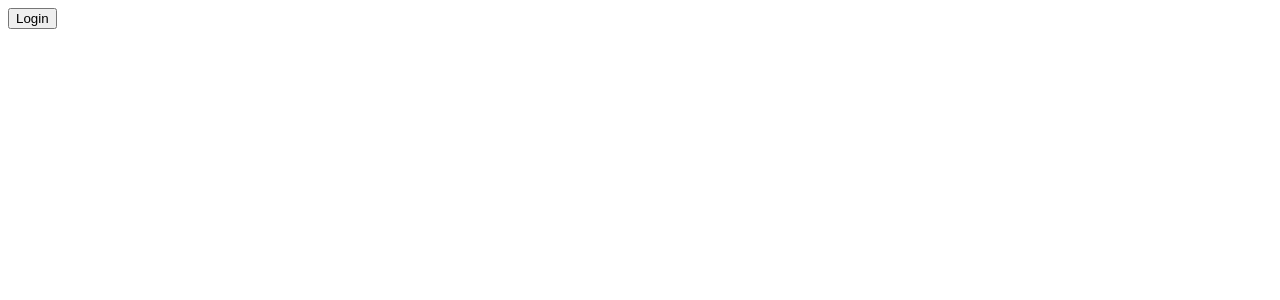
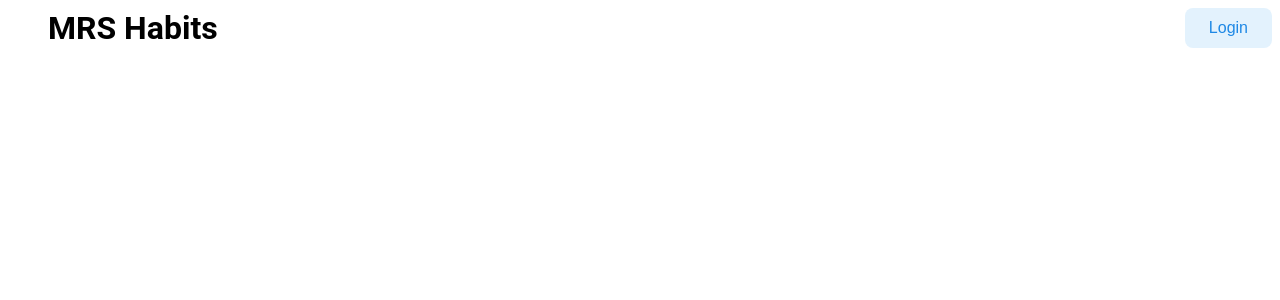
Before and after one commit to mskwarczek/mrs-habits, a React (Create React App) app: page / in a window 1280 px wide. Shown: the top 300 px of the page. Built offline with nearby package versions, Linux system fonts and the light colour scheme.

Commit message:
style: add GlobalStyles and ThemeProvider, add header

```diff
--- a/src/App.tsx
+++ b/src/App.tsx
@@ -1,15 +1,18 @@
 import React from 'react';
+import { ThemeProvider } from 'styled-components';
 
-import UserPanel from './components/UserPanel';
+import Header from './components/Header';
+import GlobalStyle from './styles/GlobalStyle';
+import defaultTheme from './styles/themes/defaultTheme';
 
 const HabitsApp = () => {
   return (
-    <>
-      <header></header>
+    <ThemeProvider theme={defaultTheme} >
+      <GlobalStyle />
+      <Header />
       <main>
-        <UserPanel />
       </main>
-    </>
+    </ThemeProvider>
   );
 };
 
--- /dev/null
+++ b/src/components/Button.tsx
@@ -0,0 +1,38 @@
+import React from 'react';
+import styled from 'styled-components';
+
+const StyledButton = styled.button`
+  display: flex;
+  justify-content: center;
+  align-items: center;
+  cursor: pointer;
+  outline: inherit;
+  border: none;
+  border-radius: ${({ theme }) => theme.borderRad.s};
+  padding: ${({ theme }) => theme.space.xs} ${({ theme }) => theme.space.m};
+  background-color: ${({ theme }) => theme.color.bg.action};
+  color: ${({ theme }) => theme.color.text.action};
+  font-weight: ${({ theme }) => theme.fontWeight.action};
+  font-size: ${({ theme }) => theme.fontSize.m};
+  line-height: ${({ theme }) => theme.lineHeight.m};
+  &:hover {
+    background-color: ${({ theme }) => theme.color.text.action};
+    color: ${({ theme }) => theme.color.bg.action};
+  }
+`;
+
+interface IButtonProps {
+  text: string;
+  disabled?: boolean;
+  action?: (...args: any[]) => void;
+};
+
+const Button = ({ text, disabled, action }: IButtonProps) => {
+  return (
+    <StyledButton onClick={action && !disabled ? () => action() : () => null} disabled={disabled}>
+      {text}
+    </StyledButton>
+  );
+};
+
+export default Button;
--- /dev/null
+++ b/src/components/Header.tsx
@@ -0,0 +1,25 @@
+import React from 'react';
+import styled from 'styled-components';
+
+import UserPanel from './UserPanel';
+
+const StyledHeader = styled.header`
+  display: flex;
+  flex-flow: row nowrap;
+  align-items: center;
+  justify-content: space-between;
+  background-color: ${({ theme }) => theme.color.bg.primary};
+  padding-left: ${({ theme }) => theme.space.xl};
+  margin-bottom: ${({ theme }) => theme.space.l};
+`;
+
+const Header = () => {
+  return (
+    <StyledHeader>
+      <h1>MRS Habits</h1>
+      <UserPanel />
+    </StyledHeader>
+  );
+};
+
+export default Header;
--- a/src/components/UserPanel.tsx
+++ b/src/components/UserPanel.tsx
@@ -1,5 +1,7 @@
 import React from 'react';
+import styled from 'styled-components';
 
+import Button from './Button';
 import {
   TRootState,
   useAppDispatch,
@@ -7,6 +9,15 @@ import {
   login,
   logout,
 } from '../store';
+
+const StyledWrapper = styled.div`
+  display: flex;
+  flex-flow: row nowrap;
+  align-items: center;
+  justify-content: flex-end;
+  gap: ${({ theme }) => theme.space.m};
+  background-color: ${({ theme }) => theme.color.bg.primary};
+`;
 
 const UserPanel = () => {
   const dispatch = useAppDispatch();
@@ -21,14 +32,17 @@ const UserPanel = () => {
   };
 
   return (
-    <div>
-      {user.displayName ? <p>Welcome {user.displayName}</p> : null}
+    <StyledWrapper>
+      {user.displayName ? <p>Welcome {user.displayName}!</p> : null}
       {!user.uid ? (
-        <button onClick={handleLogin}>Login</button>
+        <Button text={'Login'} action={handleLogin} />
       ) : (
-        <button onClick={handleLogut}>Logout</button>
+        <Button text={'Logout'} action={handleLogut} />
       )}
-    </div>
+      {user.uid ? (
+        <Button text={'Settings'} action={() => null} />
+      ) : null}
+    </StyledWrapper>
   );
 };
 
--- /dev/null
+++ b/src/styles/GlobalStyle.tsx
@@ -0,0 +1,33 @@
+import { createGlobalStyle } from 'styled-components';
+
+const GlobalStyle = createGlobalStyle`
+  * {
+    box-sizing: border-box;
+    margin: 0;
+    padding: 0;
+  }
+
+  body {
+    padding: ${({ theme }) => theme.space.xs};
+    background-color: ${({ theme }) => theme.color.bg.primary};
+    color: ${({ theme })  => theme.color.text.primary};
+    font-family: ${({ theme })  => theme.fontFamily};
+    font-size: ${({ theme })  => theme.fontSize.m};
+    font-weight: ${({ theme })  => theme.fontWeight.normal};
+  }
+
+  a {
+    color: ${({ theme }) => theme.color.text.primary};
+    text-decoration: none;
+  }
+
+  button {
+    color: ${({ theme }) => theme.color.text.primary};
+    background-color: ${({ theme }) => theme.color.bg.primary};
+    cursor: pointer;
+    outline: inherit;
+    border: none;
+  }
+`;
+
+export default GlobalStyle;
--- /dev/null
+++ b/src/styles/themes/defaultTheme.ts
@@ -0,0 +1,67 @@
+import { DefaultTheme } from 'styled-components';
+
+const defaultTheme: DefaultTheme = {
+  breakpoints: {
+    xs: '321px',
+    s: '481px',
+    m: '769px',
+    l: '1025px',
+    xl: '1201px',
+  },
+  space: {
+    xs: '8px',
+    s: '16px',
+    m: '24px',
+    l: '32px',
+    xl: '40px',
+  },
+  color: {
+    text: {
+      primary: '#000000',
+      secondary: '#54585C',
+      action: '#1E88E5',
+      active: '#1E5AE5',
+      error: '#FC2828',
+      warning: '#FFE524',
+      success: '#3AFC28',
+    },
+    bg: {
+      primary: '#FFFFFF',
+      secondary: '#E4E6E8',
+      action: '#E3F2FD',
+      active: '#E3EAFD',
+      error: '#F2AEAE',
+      warning: '#FAF0A5',
+      success: '#BBFFB5',
+    }
+  },
+  fontFamily: 'Roboto, sans-serif',
+  fontSize: {
+    xs: '12px',
+    s: '14px',
+    m: '16px',
+    l: '24px',
+    xl: '32px',
+  },
+  fontWeight: {
+    normal: 400,
+    bold: 700,
+    action: 500,
+  },
+  lineHeight: {
+    xs: '16px',
+    s: '20px',
+    m: '24px',
+    l: '32px',
+    xl: '40px',
+  },
+  borderRad: {
+    xs: '4px',
+    s: '8px',
+    m: '16px',
+    l: '16px',
+    xl: '16px',
+  },
+};
+
+export default defaultTheme;
```
Also changed, not shown: src/styles/styled.d.ts (added, +39 -0 lines).
